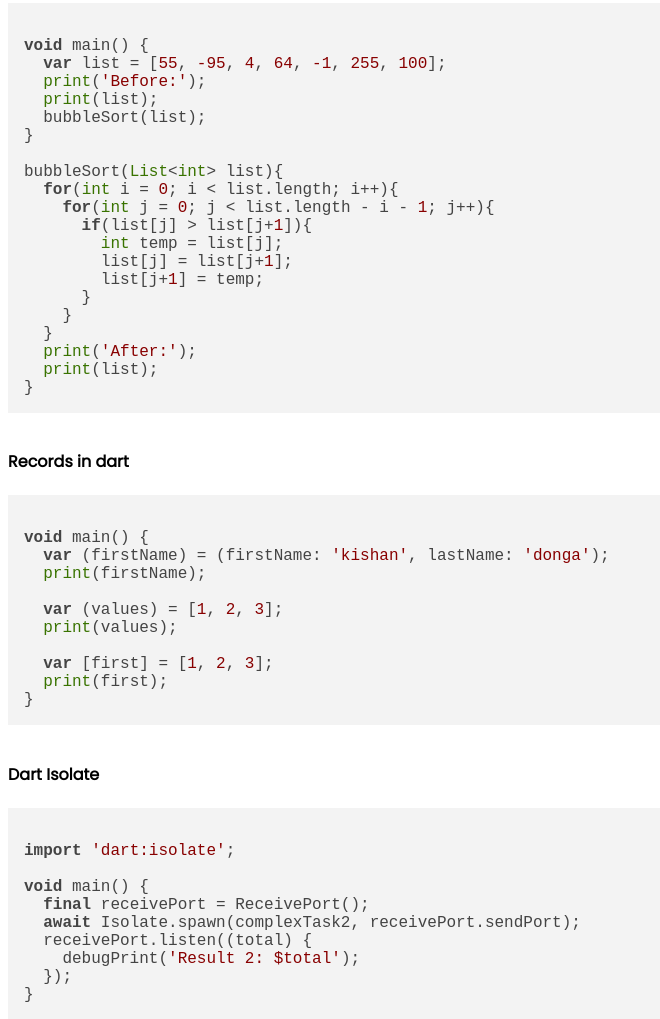
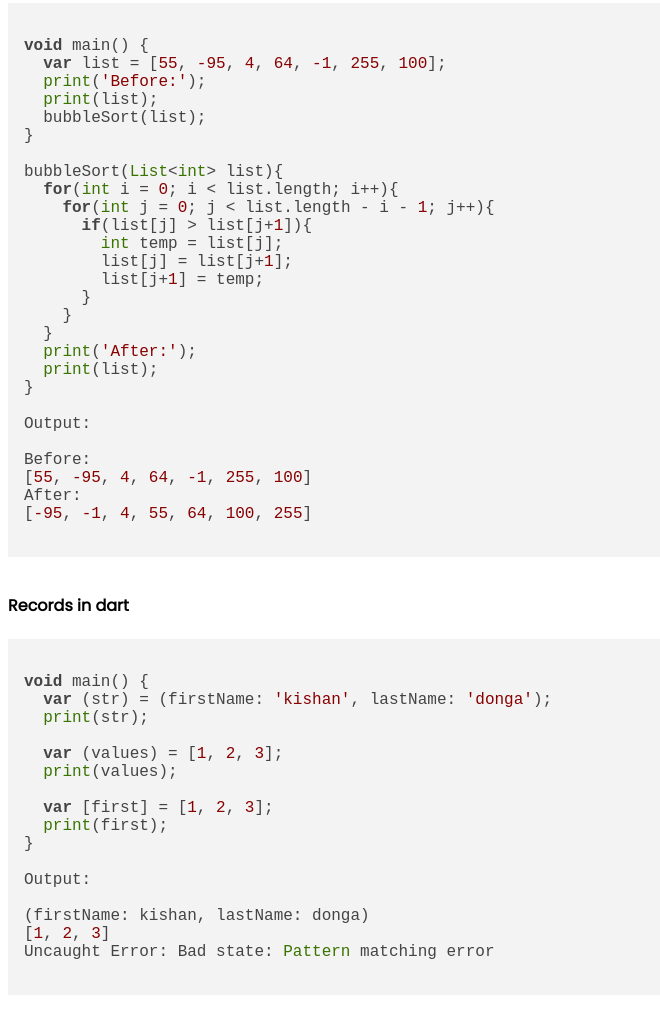
Before and after one commit to kishandonga/programs, a plain HTML site: page index.html in a window 1280 px wide. Shown: the part 5540-6559 px from the top of the page, without its empty margins (0-660 px from the left). Drawn offline with nearby package versions, Linux system fonts and the light colour scheme.

Commit message:
corrections of the program

```diff
--- a/index.html
+++ b/index.html
@@ -244,7 +244,7 @@ PythonCode
 void main() {
   int a = 0, b = 0, c = 1;
 
-  for (int i = 2; i &lt; 12; i++) {
+  for (int i = 0; i &lt; 10; i++) {
     a = b;
     b = c;
     c = a + b;
@@ -346,6 +346,14 @@ bubbleSort(List&lt;int&gt; list){
   print(&apos;After:&apos;);
   print(list);
 }
+
+Output:
+
+Before:
+[55, -95, 4, 64, -1, 255, 100]
+After:
+[-95, -1, 4, 55, 64, 100, 255]
+
 </code>
 </pre>
 
@@ -353,8 +361,8 @@ bubbleSort(List&lt;int&gt; list){
 <pre>
 <code class="language-dart">
 void main() {
-  var (firstName) = (firstName: &apos;kishan&apos;, lastName: &apos;donga&apos;);
-  print(firstName);
+  var (str) = (firstName: &apos;kishan&apos;, lastName: &apos;donga&apos;);
+  print(str);
 
   var (values) = [1, 2, 3];
   print(values);
@@ -362,6 +370,13 @@ void main() {
   var [first] = [1, 2, 3];
   print(first);
 }
+
+Output:
+
+(firstName: kishan, lastName: donga)
+[1, 2, 3]
+Uncaught Error: Bad state: Pattern matching error
+
 </code>
 </pre>
 
@@ -688,7 +703,7 @@ void main() {
 <code class="language-dart">
 fizzBuzz(int turn) {
   if (turn % 3 == 0 &amp;&amp; turn % 5 == 0){
-    return &apos;izzBuzz&apos;;
+    return &apos;FizzBuzz&apos;;
   } else if (turn % 3 == 0) {
     return &apos;Fizz&apos;;
   } else if (turn % 5 == 0) {
```
